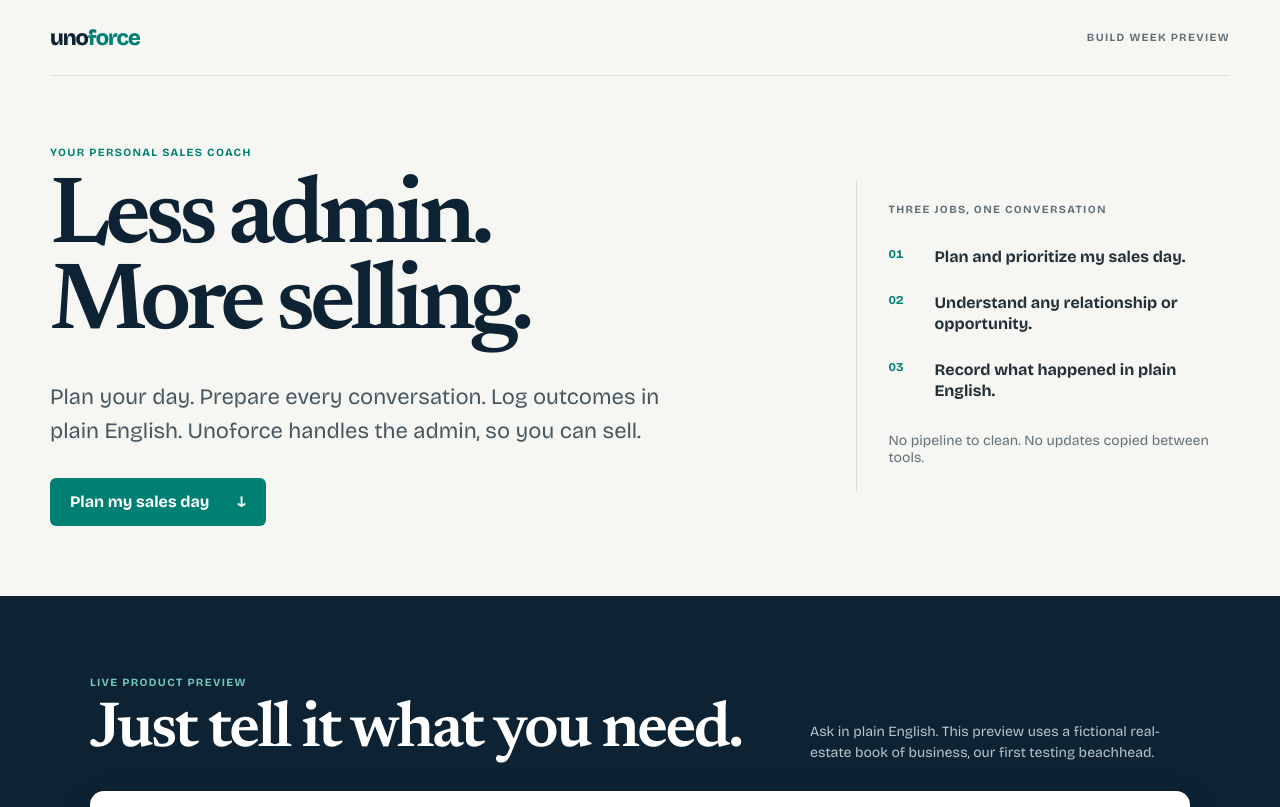
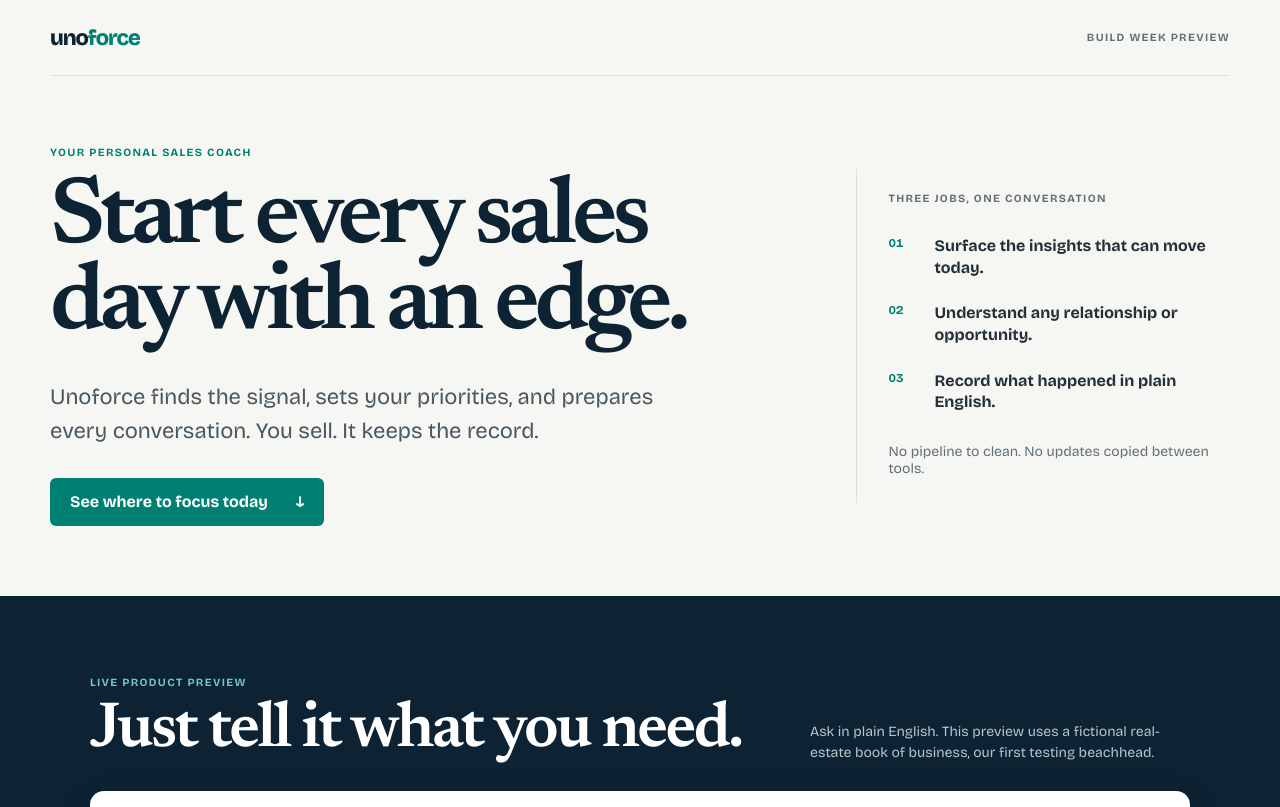
Before and after one commit to psachdev1/unoforce, a Next.js app: page / in a window 1280 px wide. Shown: the top 807 px of the page. Built offline with nearby package versions, Linux system fonts and the light colour scheme.

Commit message:
feat: lead with sales insights

```diff
--- a/app/page.tsx
+++ b/app/page.tsx
@@ -13,19 +13,19 @@
       <section className="intro" id="top">
         <div className="intro-copy">
           <p className="eyebrow">Your personal sales coach</p>
-          <h1>Less admin. More selling.</h1>
+          <h1>Start every sales day with an edge.</h1>
           <p className="dek">
-            Plan your day. Prepare every conversation. Log outcomes in plain English. Unoforce
-            handles the admin, so you can sell.
+            Unoforce finds the signal, sets your priorities, and prepares every conversation.
+            You sell. It keeps the record.
           </p>
           <a className="primary-link" href="#coach">
-            Plan my sales day <span aria-hidden="true">↓</span>
+            See where to focus today <span aria-hidden="true">↓</span>
           </a>
         </div>
         <aside className="promise" aria-label="What Unoforce helps with">
           <p className="promise-label">Three jobs, one conversation</p>
           <ol>
-            <li><span>01</span> Plan and prioritize my sales day.</li>
+            <li><span>01</span> Surface the insights that can move today.</li>
             <li><span>02</span> Understand any relationship or opportunity.</li>
             <li><span>03</span> Record what happened in plain English.</li>
           </ol>
--- a/components/daily-brief.tsx
+++ b/components/daily-brief.tsx
@@ -51,7 +51,7 @@
                     </div>
                     <div className="activity-actions">
                       <span className="due">{action.due}</span>
-                      <button type="button" onClick={() => onStart(action.name)}>Work on this</button>
+                      <button type="button" onClick={() => onStart(action.name)}>Let’s do it</button>
                     </div>
                   </li>
                 ))}
```
Also changed, not shown: 2 other files (tests, documents, lock files or other folders).
